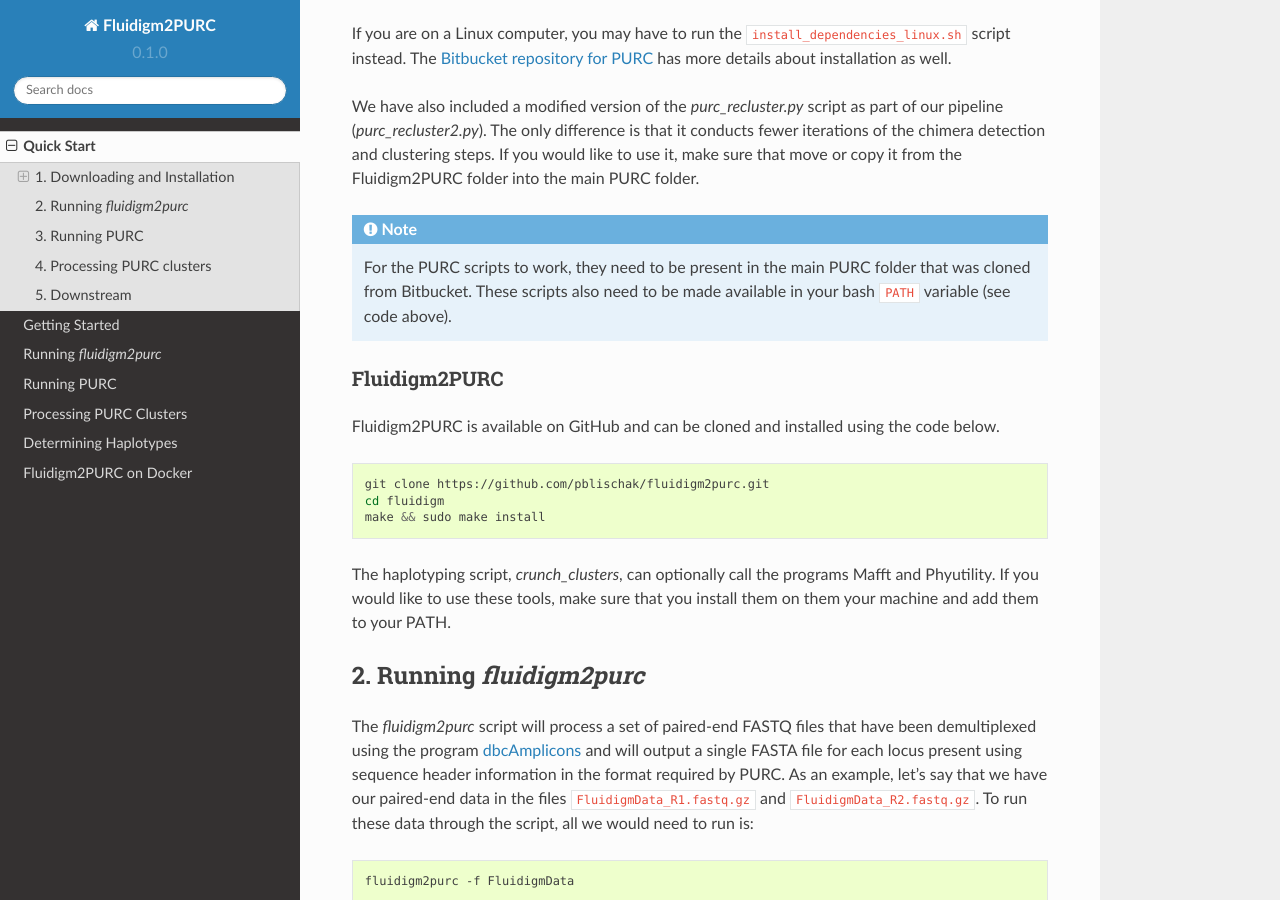
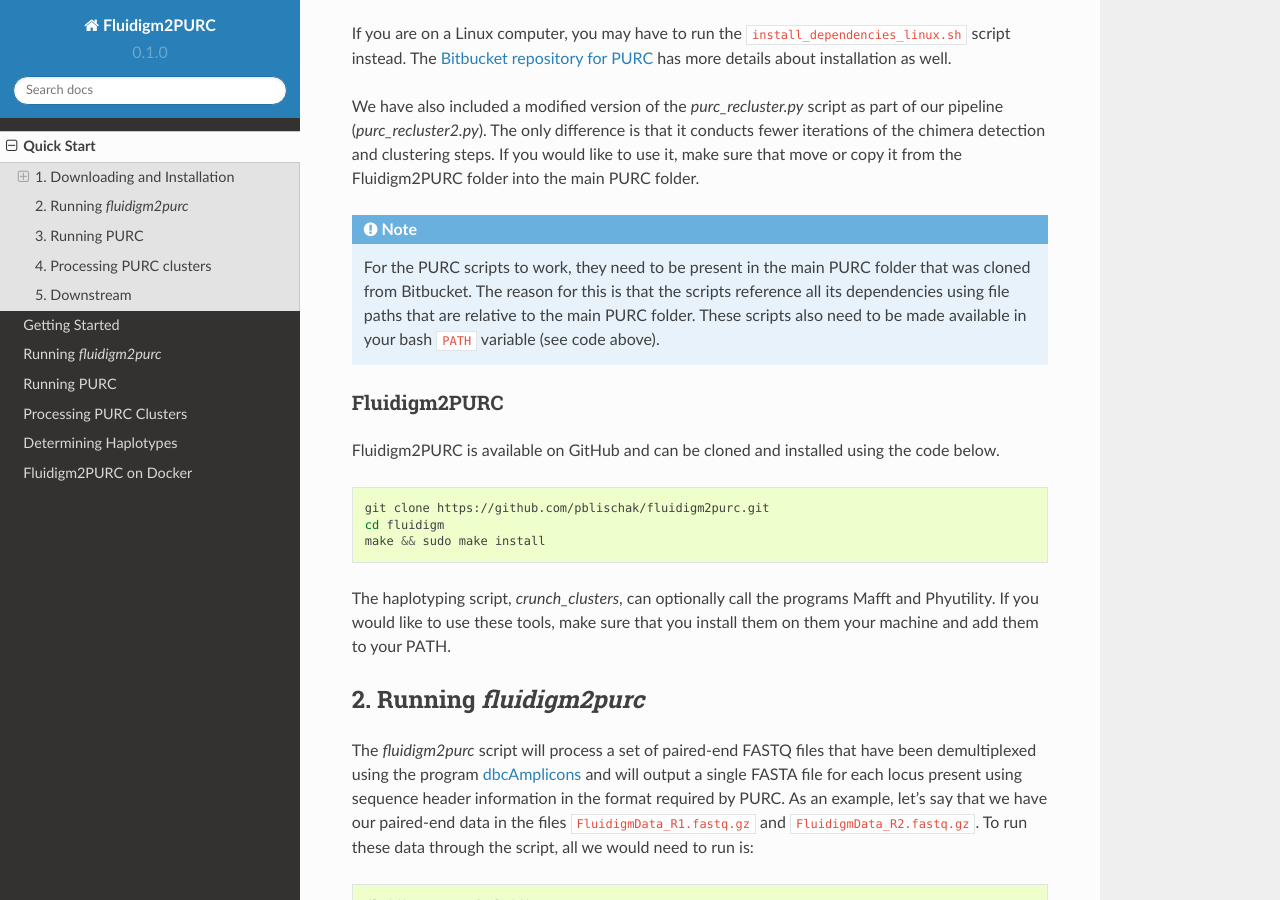
Before and after one commit to pblischak/fluidigm2purc, a Sphinx documentation site: the page built from docs/quick_start.rst, in a window 1280 px wide and 900 px high, scrolled down 1179 px. Built offline with Sphinx 7.4.7 and the Read the Docs theme 2.0.0, drawn with Linux system fonts in a browser that asks for light colours.

Commit message:
adding note about purc relative paths

```diff
--- a/docs/quick_start.rst
+++ b/docs/quick_start.rst
@@ -68,8 +68,10 @@
 .. note::
 
   For the PURC scripts to work, they need to be present in the main PURC folder
-  that was cloned from Bitbucket. These scripts also need to be made available
-  in your bash ``PATH`` variable (see code above).
+  that was cloned from Bitbucket. The reason for this is that the scripts reference
+  all its dependencies using file paths that are relative to the main PURC folder.
+  These scripts also need to be made available in your bash ``PATH`` variable
+  (see code above).
 
 Fluidigm2PURC
 ^^^^^^^^^^^^^
```
